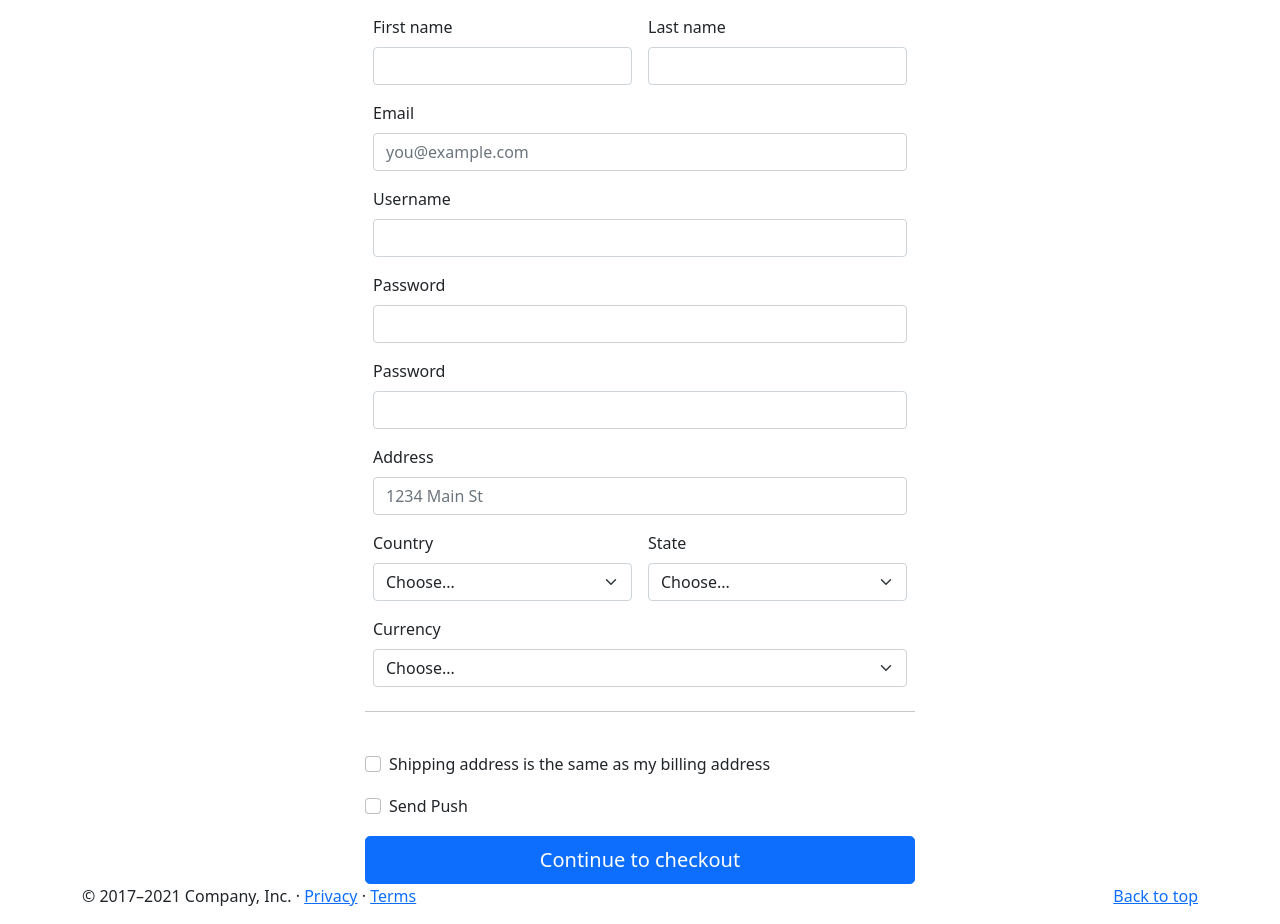
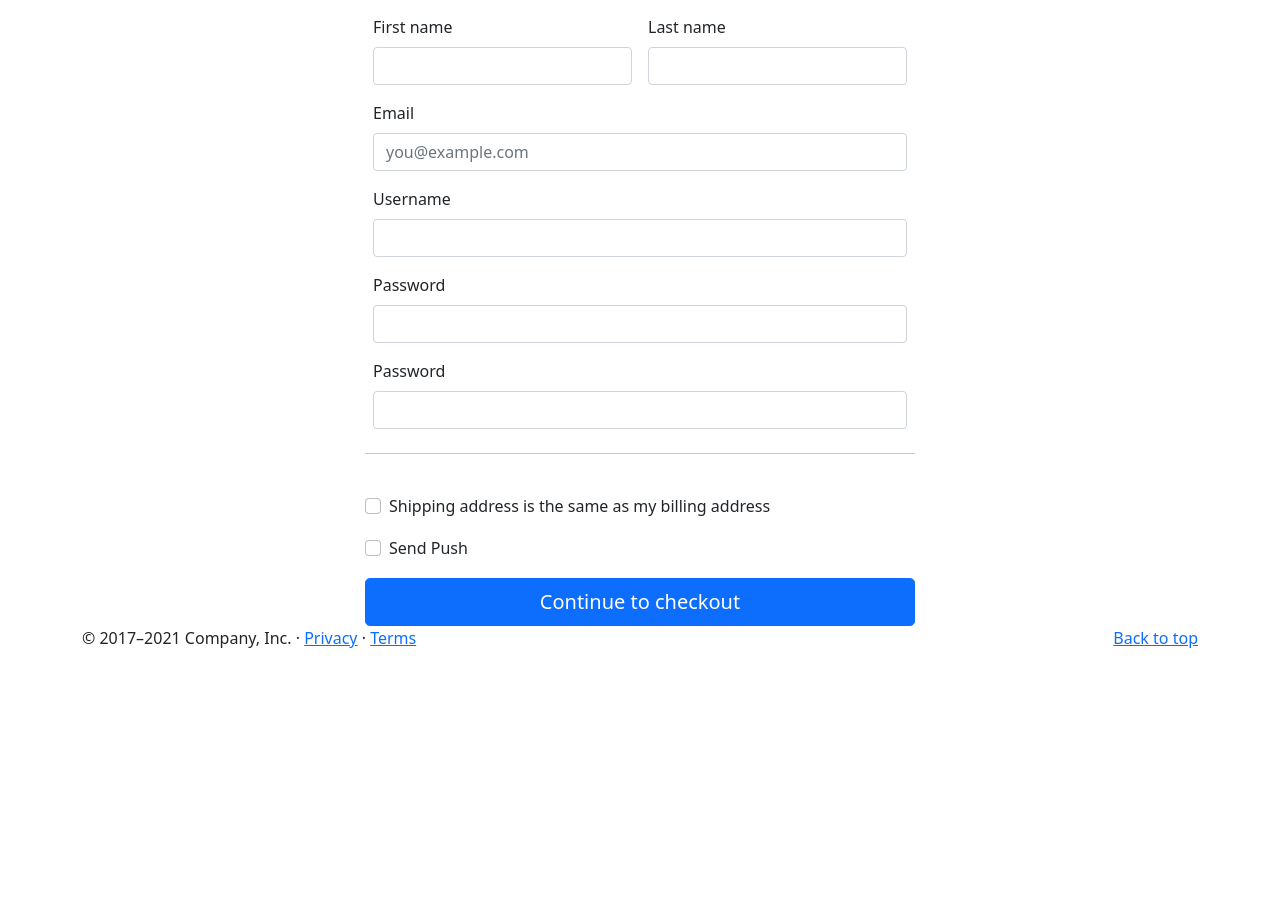
Before and after one commit to rocketmike12/GoiteensProject2, a Django app: page /profile/ in a window 1280 px wide. Shown: the part 231-1155 px from the top of the page. After the commit the page ends 879 px from the top, so only its background shows below. Run offline with Django 4.2, Linux system fonts and the light colour scheme; a user stored in the database is signed in.

Commit message:
Added profile

```diff
--- a/backend/admin/templates/profile.html
+++ b/backend/admin/templates/profile.html
@@ -62,47 +62,6 @@
               </div>
             </div>
 
-            <div class="col-12">
-              <label for="address" class="form-label">Address</label>
-              <input type="text" class="form-control" id="address" placeholder="1234 Main St" required="">
-              <div class="invalid-feedback">
-                Please enter your shipping address.
-              </div>
-            </div>
-
-            <div class="col-md-6">
-              <label for="country" class="form-label">Country</label>
-              <select class="form-select" id="country" required="">
-                <option value="">Choose...</option>
-                <option>United States</option>
-              </select>
-              <div class="invalid-feedback">
-                Please select a valid country.
-              </div>
-            </div>
-
-            <div class="col-md-6">
-              <label for="state" class="form-label">State</label>
-              <select class="form-select" id="state" required="">
-                <option value="">Choose...</option>
-                <option>California</option>
-              </select>
-              <div class="invalid-feedback">
-                Please provide a valid state.
-              </div>
-            </div>
-
-            <div class="col-12">
-              <label for="currency" class="form-label">Currency</label>
-              <select class="form-select" id="currency" required="">
-                <option value="">Choose...</option>
-                <option>$</option>
-              </select>
-              <div class="invalid-feedback">
-                Please select a valid currency.
-              </div>
-            </div>
-
           <hr class="my-4">
 
           <div class="form-check">
```
Also changed, not shown: backend/db.sqlite3.
